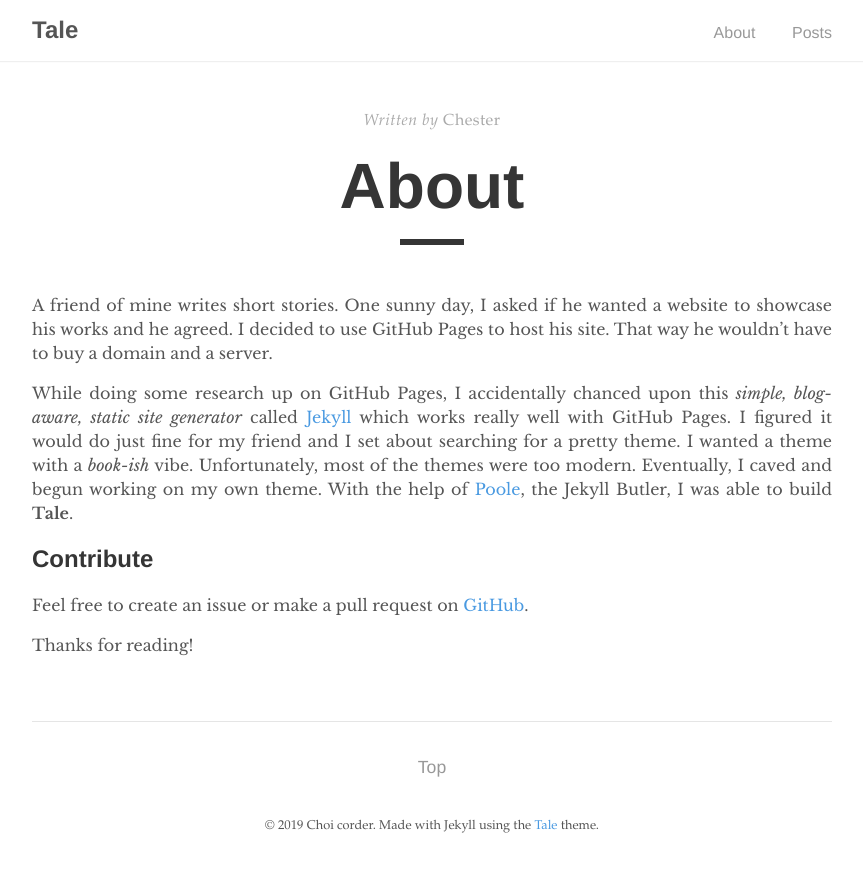
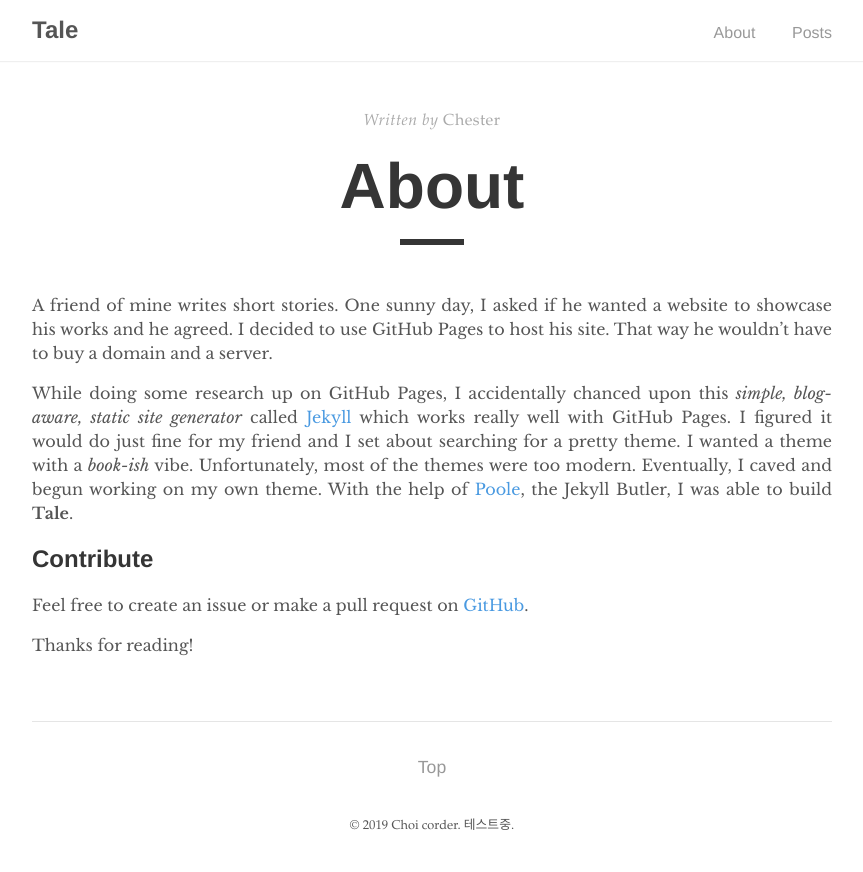
Before and after one commit to recordbook/recordbook.github.io, a Jekyll site: the page built from _pages/about.md, in a window 1280 px wide. Shown: the top 872 px of the page, without its empty margins (208-1071 px from the left). Built offline with Jekyll 4.4.1, drawn with Linux system fonts in a browser that asks for light colours.

Commit message:
Update footer.html

```diff
--- a/_includes/footer.html
+++ b/_includes/footer.html
@@ -1,5 +1,5 @@
 <footer>
   <span>
-    &copy; <time datetime="{{ site.time }}">{{ site.time | date: '%Y' }}</time> {{ site.author.name }}. Made with Jekyll using the <a href="https://github.com/chesterhow/tale/">Tale</a> theme.
+    &copy; <time datetime="{{ site.time }}">{{ site.time | date: '%Y' }}</time> {{ site.author.name }}. 테스트중.
   </span>
 </footer>
```
